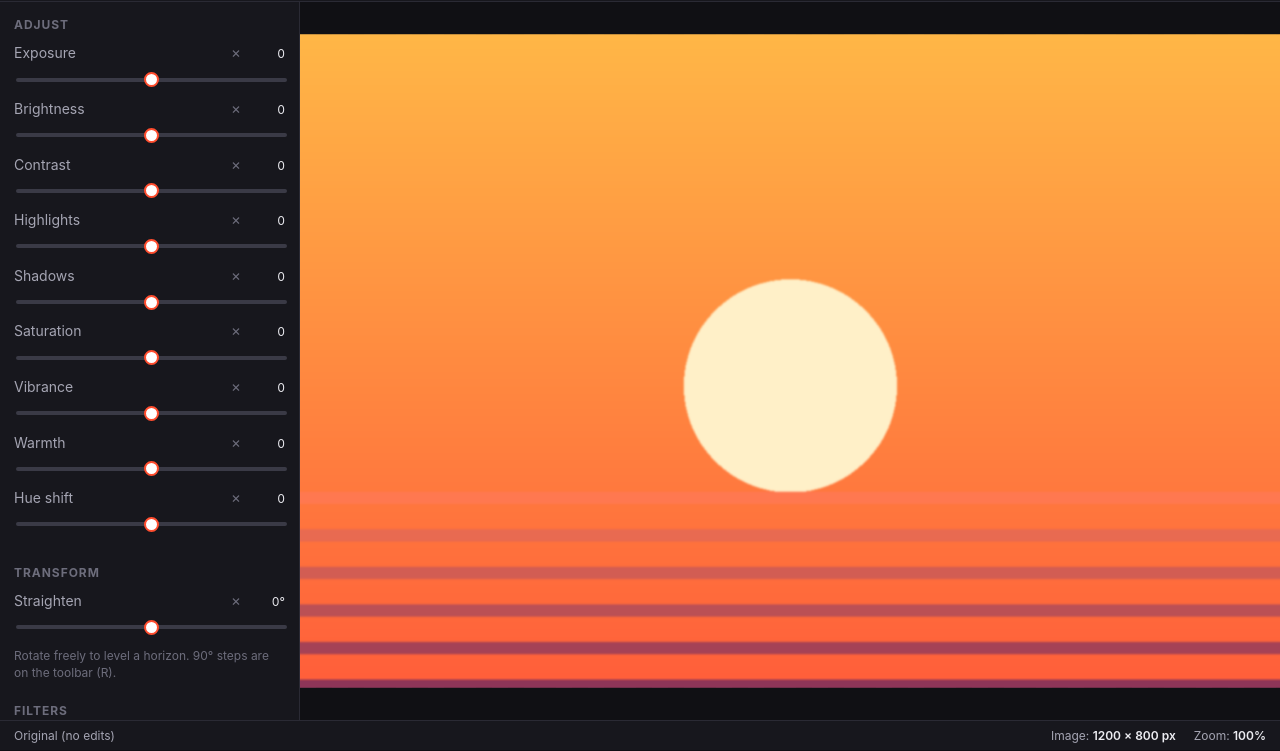
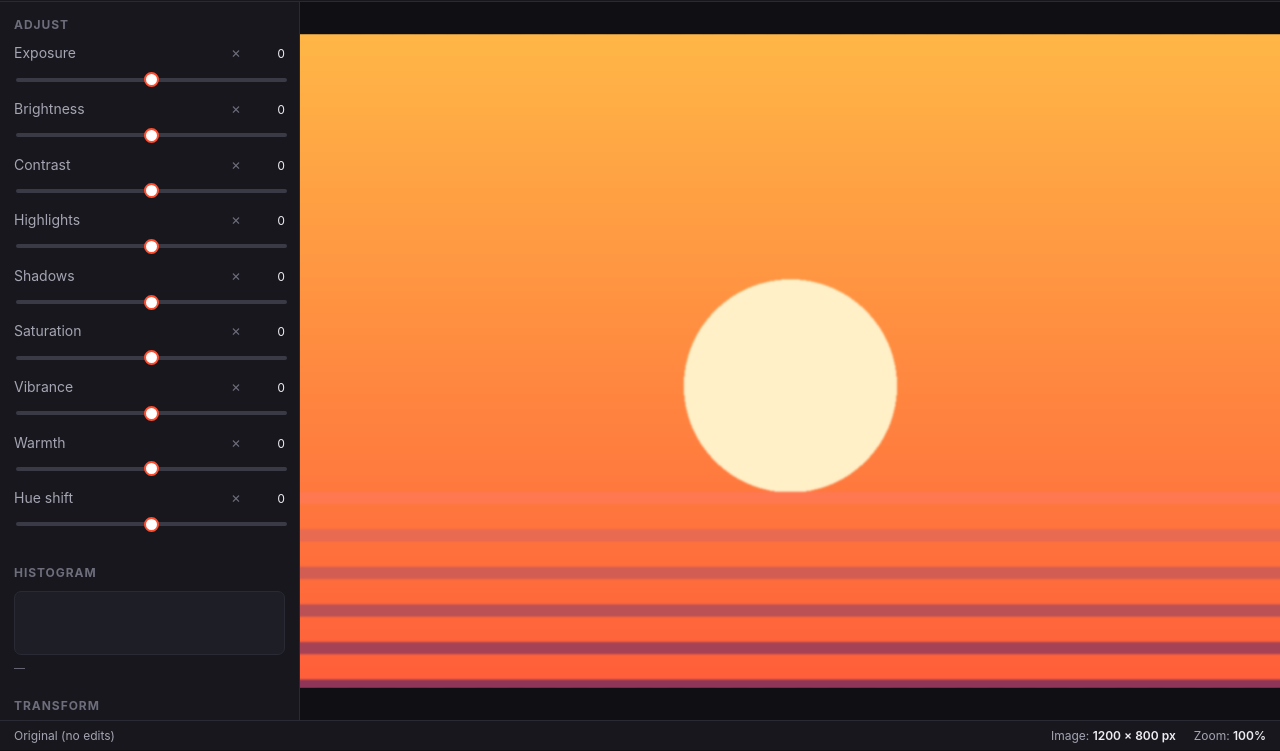
Before and after one commit to iamkorvynn/pixelforge, a website with bundled scripts: page index.html in a window 1280 px wide. Shown: the part 50-801 px from the top of the page. Built offline with nearby package versions, Linux system fonts and the light colour scheme.

Commit message:
Add Histogram section to the sidebar

```diff
--- a/index.html
+++ b/index.html
@@ -40,6 +40,12 @@
     <section class="panel" aria-label="Adjustments">
       <h2>Adjust</h2>
       <div id="sliders"></div>
+    </section>
+
+    <section class="panel" aria-label="Histogram">
+      <h2>Histogram</h2>
+      <canvas id="histogram-canvas" width="260" height="64"></canvas>
+      <p id="histogram-label">—</p>
     </section>
 
     <section class="panel" aria-label="Transform">
```
